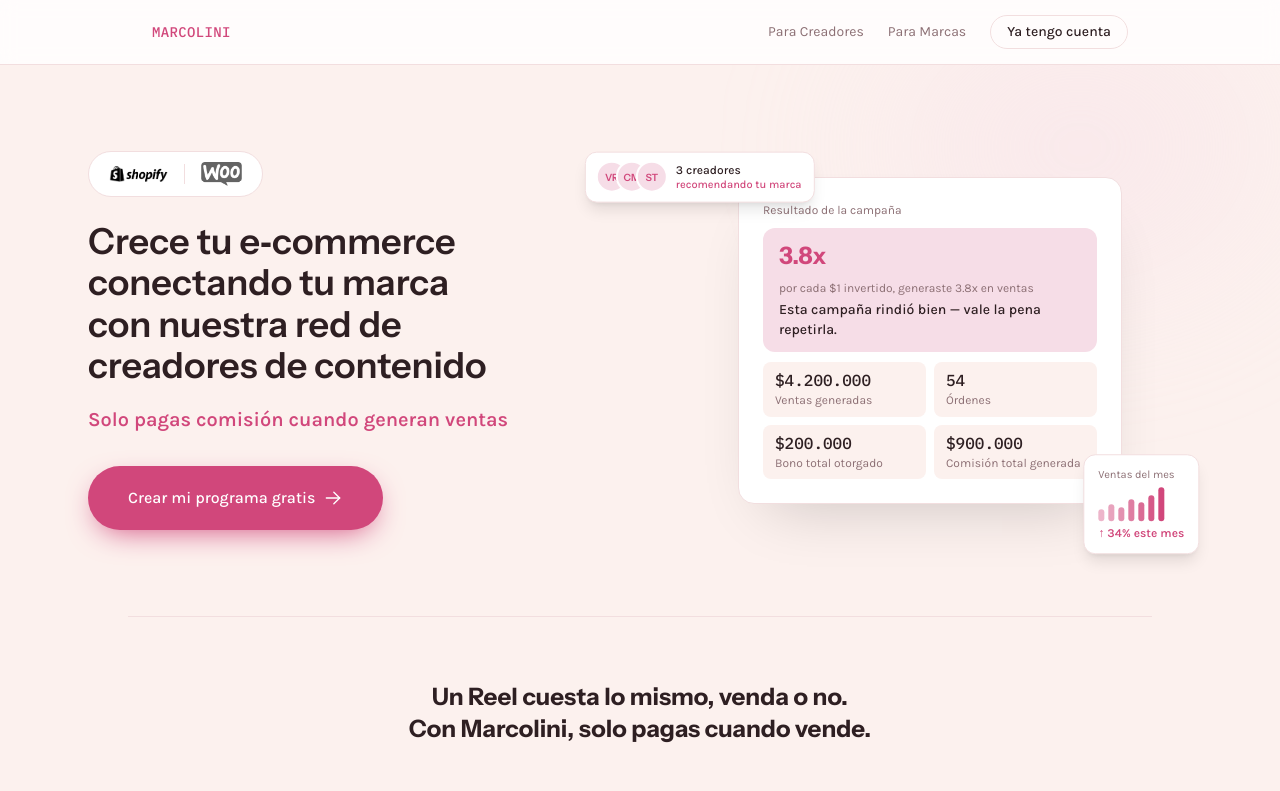
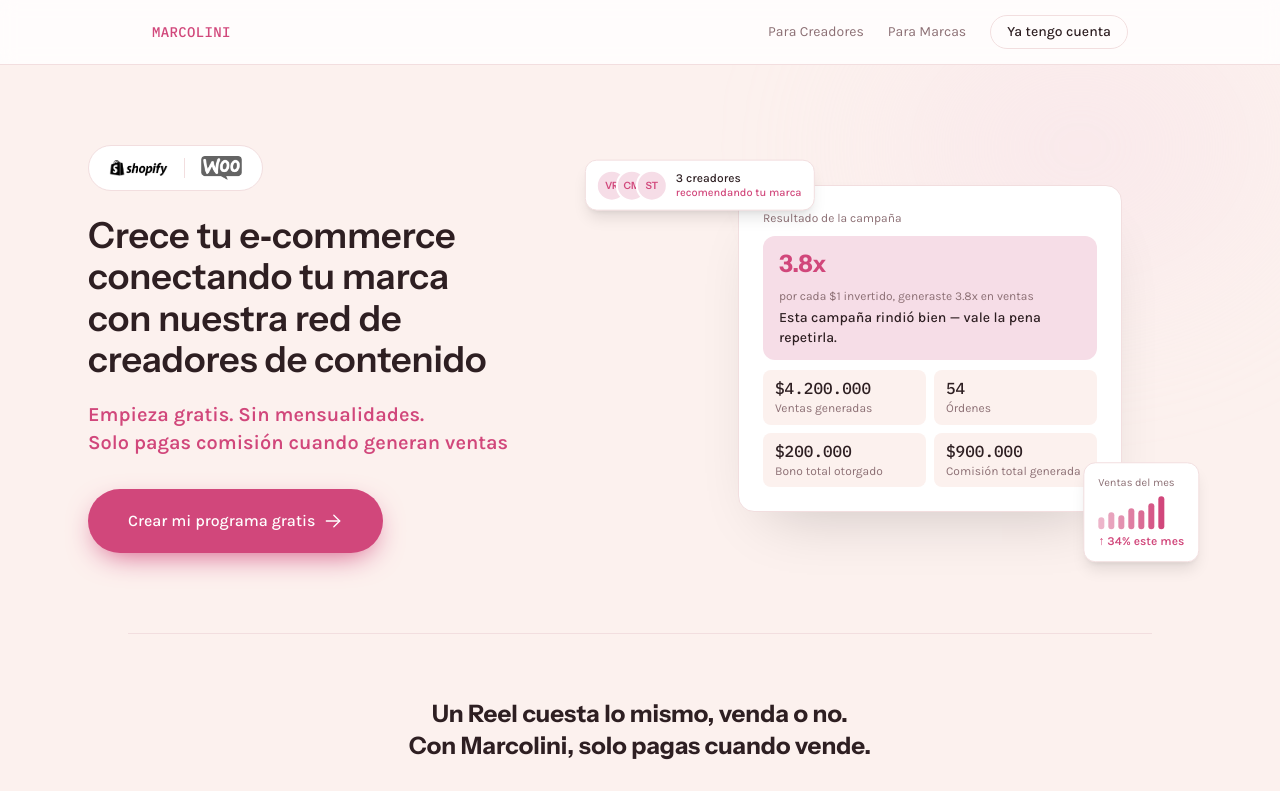
Before and after one commit to jdiaz-ops/test1234, a Next.js app: page /para-marcas in a window 1280 px wide. Shown: the top 791 px of the page. Built offline with nearby package versions, Linux system fonts and the light colour scheme.

Commit message:
para-marcas: devuelve "Empieza gratis. Sin mensualidades." al hero, en una sola línea
"Empieza gratis." y "Sin mensualidades." vuelven al subhead del hero,
ahora combinadas en la misma línea, seguidas de "Solo pagas comisión
cuando generan ventas" en su propia línea.

```diff
--- a/src/app/para-marcas/page.tsx
+++ b/src/app/para-marcas/page.tsx
@@ -96,6 +96,8 @@ export default function ParaMarcasPage() {
                 Crece tu e‑commerce conectando tu marca con nuestra red de creadores de contenido
               </h1>
               <p className="text-brand-accent text-lg sm:text-xl font-semibold mb-8 text-balance max-w-lg">
+                Empieza gratis. Sin mensualidades.
+                <br />
                 Solo pagas comisión cuando generan ventas
               </p>
               <Link
```
